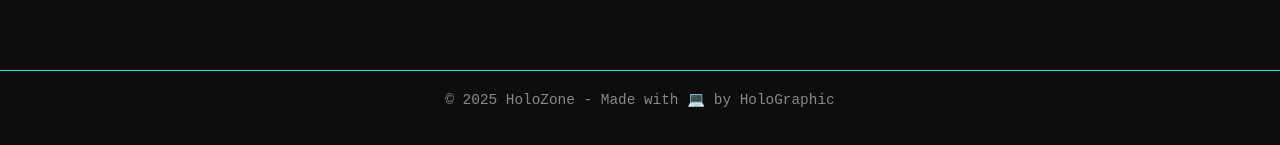
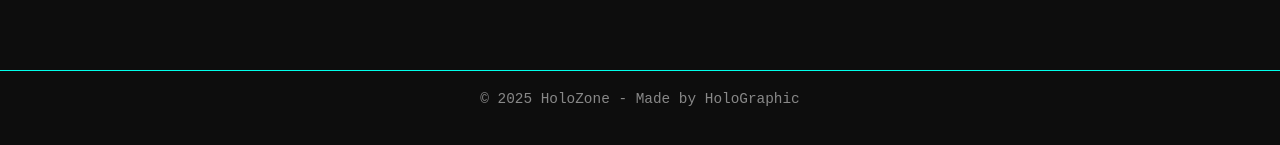
Before and after one commit to TheGkyTkn/holozone.github.io, a plain HTML site: page index.html in a window 1280 px wide. Shown: the part 405-550 px from the top of the page. Drawn offline with Linux system fonts and the light colour scheme.

Commit message:
Update index.html

```diff
--- a/index.html
+++ b/index.html
@@ -82,7 +82,7 @@
   </main>
 
   <footer>
-    &copy; 2025 HoloZone - Made with 💻 by HoloGraphic
+    &copy; 2025 HoloZone - Made by HoloGraphic
   </footer>
 </body>
 </html>
```
